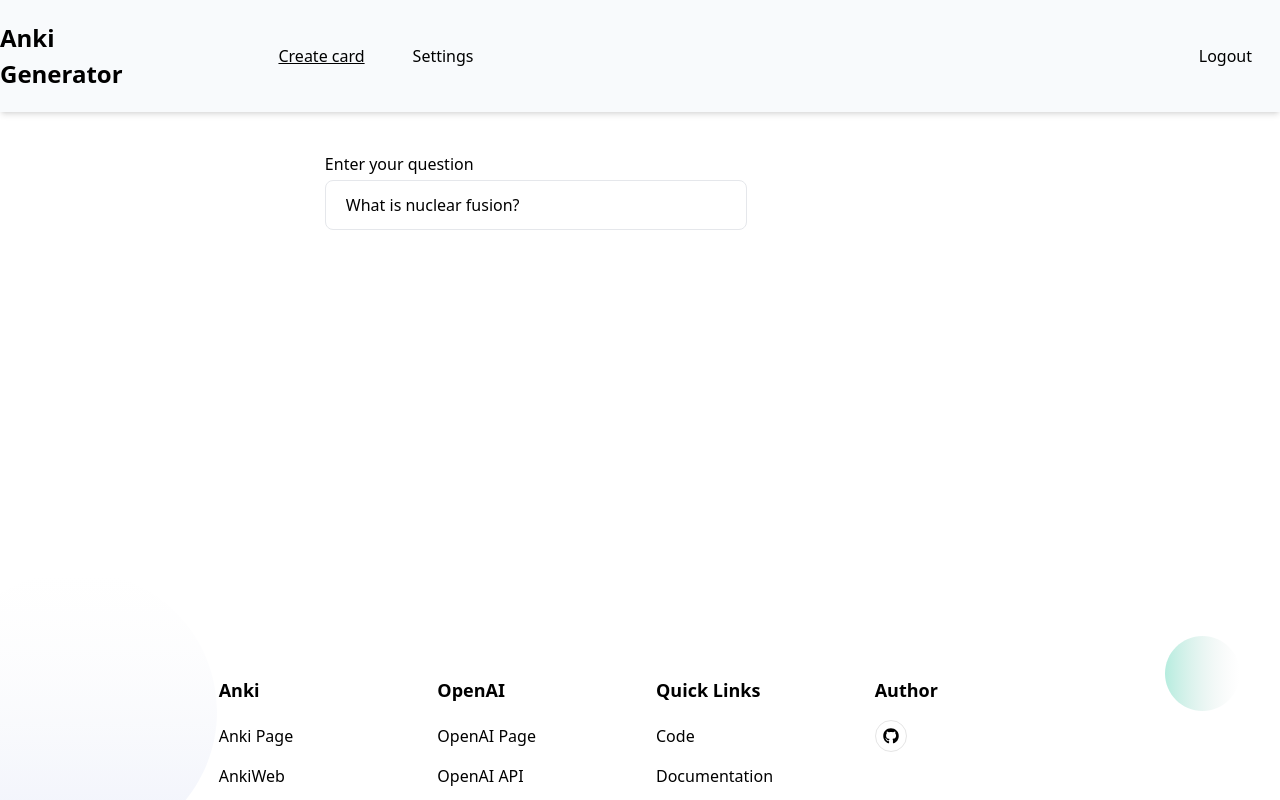
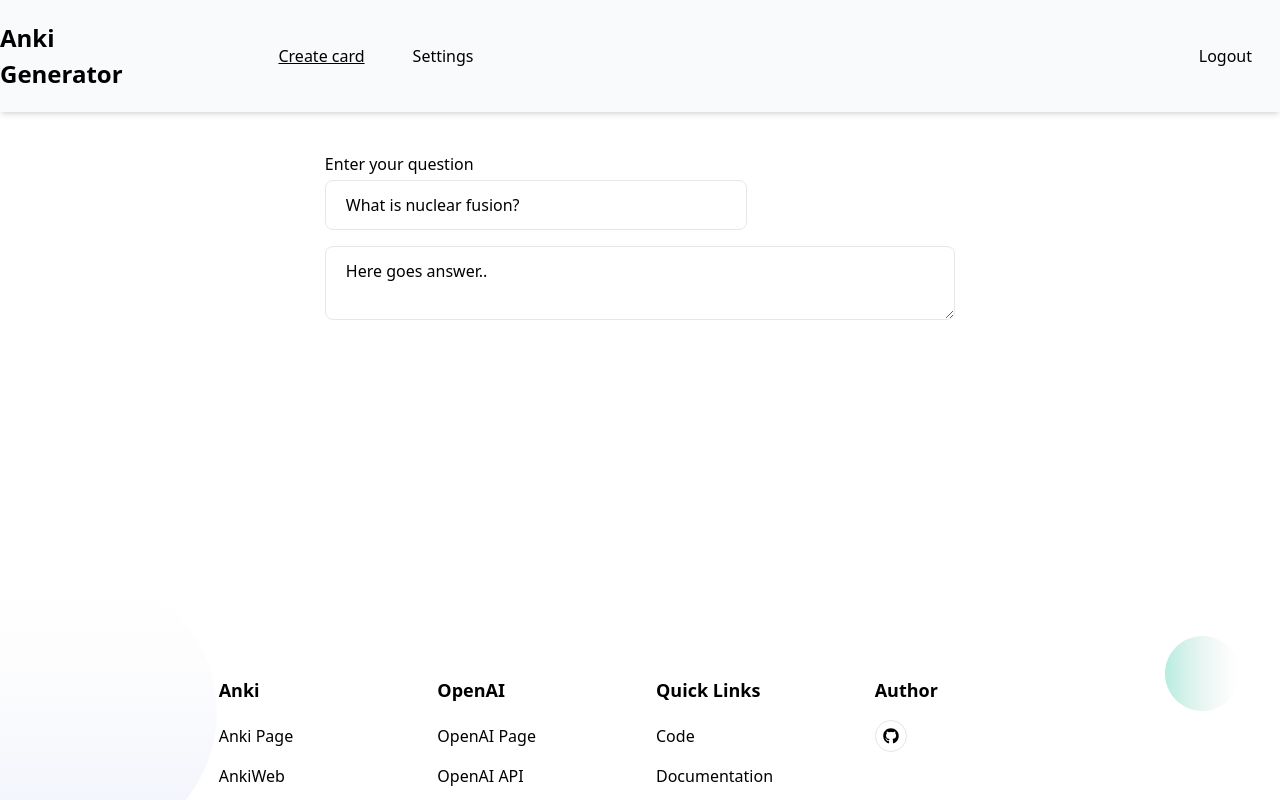
Before and after one commit to MarcinParda/anki-chatgpt, a Next.js app: page /create-card in a window 1280 px wide. Built offline with nearby package versions, Linux system fonts and the light colour scheme; what tailgrids would draw is missing.

Commit message:
feat: :sparkles: added textarea for displaying answer from GPT

```diff
--- a/pages/create-card.tsx
+++ b/pages/create-card.tsx
@@ -5,6 +5,7 @@ import { FiSend } from 'react-icons/fi';
 
 const CreateCardPage = () => {
   const [question, setQuestion] = useState('What is nuclear fusion?');
+  const [answer, setAnswer] = useState('Here goes answer..');
   const handleSubmit = (e: React.FormEvent<HTMLFormElement>) => {
     e.preventDefault();
     console.log('submit');
@@ -25,6 +26,12 @@ const CreateCardPage = () => {
           <Submit icon={<FiSend />} label="Generate answer" />
         </span>
       </form>
+      <textarea
+        title="answer"
+        className="mt-4 border-form-stroke text-body-color placeholder-body-color focus:border-primary active:border-primary w-full rounded-lg border py-3 px-5 font-medium outline-none transition disabled:cursor-default disabled:bg-[#F5F7FD]"
+        readOnly
+        value={answer}
+      />
     </section>
   );
 };
```
